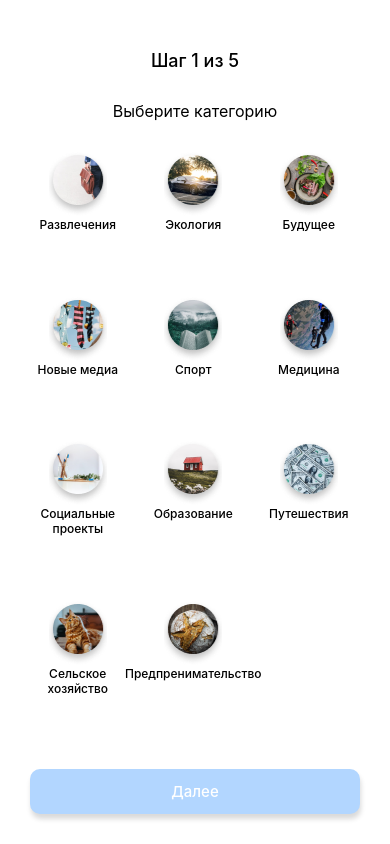
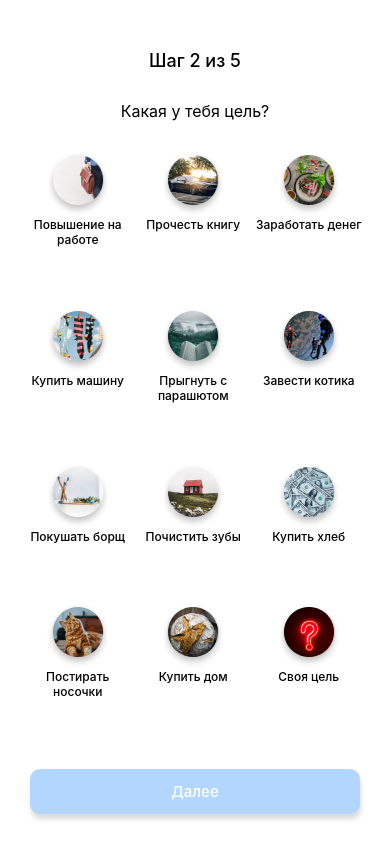
Before and after one commit to mikhail-chystsiakou/inspiration-app, a React Native app: screen /SelectGoal in a window 390 px wide. Built offline with nearby package versions, Linux system fonts and the light colour scheme.

Commit message:
selection animation & one-item selection & goal selection screen

```diff
--- a/src/App.tsx
+++ b/src/App.tsx
@@ -6,14 +6,15 @@ import { registerRootComponent } from 'expo';
 // import useCachedResources from './hooks/useCachedResources';
 // import useColorScheme from './hooks/useColorScheme';
 import { Text } from 'react-native';
-import SelectCategoryContainer from 'selectCategory/selectCategoryContainer';
+import SelectCategoryContainer from 'selectCategoryGoal/SelectCategoryContainer';
+import Navigation from 'navigation/Navigation'
 
 registerRootComponent(App);
 
 export default function App() {
     return (
       <SafeAreaProvider>
-        <SelectCategoryContainer/>
+        <Navigation/>
         <StatusBar />
       </SafeAreaProvider>
     );
--- /dev/null
+++ b/src/const/goals.js
@@ -0,0 +1,16 @@
+const goals = [
+    {name: "Повышение на работе", img: require("assets/categories/1.png")},
+    {name: "Прочесть книгу", img: require("assets/categories/2.png")},
+    {name: "Заработать денег", img: require("assets/categories/3.png")},
+    {name: "Купить машину", img: require("assets/categories/4.png")},
+    {name: "Прыгнуть с парашютом", img: require("assets/categories/5.png")},
+    {name: "Завести котика", img: require("assets/categories/6.png")},
+    {name: "Покушать борщ", img: require("assets/categories/7.png")},
+    {name: "Почистить зубы", img: require("assets/categories/8.png")},
+    {name: "Купить хлеб", img: require("assets/categories/9.png")},
+    {name: "Постирать носочки", img: require("assets/categories/10.png")},
+    {name: "Купить дом", img: require("assets/categories/11.png")},
+    {name: "Своя цель", img: require("assets/categories/12.png")},
+]
+
+export default goals;
--- a/src/navigation/Navigation.tsx
+++ b/src/navigation/Navigation.tsx
@@ -1,4 +1,28 @@
-import { NavigationContainer } from "@react-navigation/native";
+import { NavigationContainer, DefaultTheme  } from "@react-navigation/native";
 import { createNativeStackNavigator } from "@react-navigation/native-stack"
+import SelectCategoryContainer from "selectCategoryGoal/SelectCategoryContainer"
+import SelectGoalContainer from "selectCategoryGoal/SelectGoalContainer"
 
-const stackNavigator = createNativeStackNavigator();
+const Stack = createNativeStackNavigator();
+
+const MyTheme = {
+    ...DefaultTheme,
+    colors: {
+      ...DefaultTheme.colors,
+      background: 'white'
+    },
+  };
+
+export default () => {
+    return (
+    <NavigationContainer theme={MyTheme}>
+        <Stack.Navigator
+        screenOptions={{
+            headerShown: false
+          }}>
+            <Stack.Screen name="SelectCategory" component={SelectCategoryContainer} />
+            <Stack.Screen name="SelectGoal" component={SelectGoalContainer} />
+        </Stack.Navigator>
+    </NavigationContainer>
+    )
+}
--- a/src/selectCategory/CategoryPreview.tsx
+++ /dev/null
@@ -1,43 +0,0 @@
-import { View, Image, Text, StyleSheet, Pressable } from "react-native";
-
-export default ({name, img, selected, setSelectedCategories}) => {
-    return (
-        <Pressable style={[styles.container, {opacity: selected ? 0.3 : 1}]}
-            onPress={() => {
-                setSelectedCategories(c => {
-                    let newState = [...c];
-                    if (newState.includes(name)) {
-                        newState = newState.filter(item => item !== name)
-                    } else {
-                        newState.push(name)
-                    }
-                    return newState
-                })
-
-            }}
-        >
-            <Image style={[styles.image]} source={img}/>
-            <Text style={styles.text}>{name}</Text>
-        </Pressable>
-    )
-}
-
-const styles = StyleSheet.create({
-    container: {
-        minWidth: "30%",
-        maxWidth: "33%",
-        justifyContent: "flex-start",
-        alignItems: "center",
-        width: 0,
-        flex: 1
-    },
-    image: {
-        width: "50%",
-        aspectRatio: 1,
-    },
-    text: {
-        textAlign: "center",
-        fontSize: 12,
-        fontWeight: "500",
-    },
-})
--- a/src/selectCategory/SelectCategoryContainer.tsx
+++ /dev/null
@@ -1,10 +0,0 @@
-import { View, Text } from "react-native";
-import SelectCategory from "./selectCategory"
-import categories from "const/categories";
-
-export default () => {
-
-    return (
-        <SelectCategory categories={categories}/>
-    )
-}
--- /dev/null
+++ b/src/selectCategoryGoal/ItemPreview.tsx
@@ -0,0 +1,74 @@
+import { View, Image, Text, StyleSheet, Pressable, Animated } from "react-native";
+import { useRef} from "react";
+
+const IMAGE_SIZE_SELECTED = 1.5;
+const IMAGE_SIZE_UNSELECTED = 1;
+
+export default ({name, img, selectedItem, setSelectedItem}) => {
+    const thisSelected = name === selectedItem;
+    const otherSelected = selectedItem && !thisSelected;
+
+    const imageSize = useRef(
+        new Animated.Value(IMAGE_SIZE_UNSELECTED)
+    ).current;
+
+    const selectImage = () => {
+        Animated.timing(imageSize, {
+            toValue: IMAGE_SIZE_SELECTED,
+            duration: 150,
+            useNativeDriver: true,
+        }).start();
+    }
+    const unSelectImage = () => {
+        Animated.timing(imageSize, {
+            toValue: IMAGE_SIZE_UNSELECTED,
+            duration: 150,
+            useNativeDriver: true,
+        }).start();
+    }
+
+    if (thisSelected) {
+        selectImage();
+    } else {
+        unSelectImage();
+    }
+
+    return (
+        <Pressable style={[
+            styles.container,
+            {opacity: (thisSelected || !otherSelected) ? 1 : 0.6}
+        ]}
+            onPress={() => {
+                console.log(name);
+                if (!thisSelected) {
+                    setSelectedItem(name);
+                } else {
+                    setSelectedItem(null);
+                }
+            }}
+        >
+            <Animated.Image style={[styles.image, {transform: [{scale: imageSize}]}]} source={img}/>
+            <Text style={styles.text}>{name}</Text>
+        </Pressable>
+    )
+}
+
+const styles = StyleSheet.create({
+    container: {
+        minWidth: "30%",
+        maxWidth: "33%",
+        justifyContent: "flex-start",
+        alignItems: "center",
+        width: 0,
+        flex: 1
+    },
+    image: {
+        width: "50%",
+        aspectRatio: 1,
+    },
+    text: {
+        textAlign: "center",
+        fontSize: 12,
+        fontWeight: "500",
+    },
+})
--- /dev/null
+++ b/src/selectCategoryGoal/SelectCategoryContainer.tsx
@@ -0,0 +1,21 @@
+import { useState } from "react";
+import SelectItemScreen from "selectCategoryGoal/SelectItemScreen"
+import categories from "const/categories";
+
+export default ({navigation}) => {
+    const [selectedCategory, setSelectedCategory] = useState(null);
+    const _categories = {
+      all: categories,
+      selected: selectedCategory,
+      setSelected: setSelectedCategory
+    }
+    const navigateNext = () => navigation.navigate("SelectGoal");
+    return (
+        <SelectItemScreen
+          header="Шаг 1 из 5"
+          subHeader="Выберите категорию"
+          navigateNext={navigateNext}
+          items={_categories}
+        />
+    )
+}
--- /dev/null
+++ b/src/selectCategoryGoal/SelectGoalContainer.tsx
@@ -0,0 +1,21 @@
+import { useState } from "react";
+import SelectItemScreen from "selectCategoryGoal/SelectItemScreen"
+import goals from "const/goals";
+
+export default ({navigation}) => {
+    const [selectedGoal, setSelectedGoal] = useState(null);
+    const _goals = {
+        all: goals,
+        selected: selectedGoal,
+        setSelected: setSelectedGoal
+    }
+    const navigateNext = () => navigation.navigate("SelectCategory");
+    return (
+        <SelectItemScreen
+          header="Шаг 2 из 5"
+          subHeader="Какая у тебя цель?"
+          navigateNext={navigateNext}
+          items={_goals}
+        />
+    )
+}
--- a/src/selectCategory/SelectCategory.tsx
+++ b/src/selectCategoryGoal/SelectItemScreen.tsx
@@ -1,29 +1,31 @@
-import { useState } from "react";
 import { Text, View, StyleSheet, TouchableOpacity } from 'react-native';
-import CategoryPreview from 'selectCategory/CategoryPreview'
+import ItemPreview from 'selectCategoryGoal/ItemPreview'
 
-export default ({categories}) => {
-    const [selectedCategories, setSelectedCategories] = useState([]);
-    const buttonEnabled = selectedCategories.length > 0;
+export default ({header, subHeader, items, navigateNext}) => {
+    const buttonEnabled = items.selected != null;
     return (
         <View style={styles.container}>
-        <Text style={styles.stepNo}>Шаг 1 из 5</Text>
-        <Text style={styles.selectCategory}>Выберите категорию</Text>
-        <View style={styles.categories}>
-            {categories.map(c => {
+        <Text style={styles.header}>{header}</Text>
+        <Text style={styles.subHeader}>{subHeader}</Text>
+        <View style={styles.items}>
+            {items.all.map(c => {
                 return (
-                  <CategoryPreview key={c.name} name={c.name} img={c.img}
-                    selected={selectedCategories.includes(c.name)}
-                    setSelectedCategories={setSelectedCategories}
+                  <ItemPreview key={c.name}
+                    name={c.name} img={c.img}
+                    selectedItem={items.selected}
+                    setSelectedItem={items.setSelected}
                   />
                 )
             })
         }
         </View>
-        <TouchableOpacity disabled={!buttonEnabled} style={[
+        <TouchableOpacity
+          disabled={!buttonEnabled}
+          style={[
             styles.button,
             buttonEnabled && styles.buttonEnabled
-            ]}>
+          ]}
+          onPress={navigateNext}>
             <Text style={styles.buttonText}>Далее</Text>
             </TouchableOpacity>
     </View>
@@ -35,19 +37,19 @@ const styles = StyleSheet.create({
         flex: 1,
         padding: 20
     },
-    stepNo: {
+    header: {
         marginTop: 30,
         fontSize: 18,
         textAlign: "center",
         fontWeight: "500",
     },
-    selectCategory: {
+    subHeader: {
         marginVertical: 30,
         fontSize: 16,
         textAlign: "center",
         fontWeight: "400",
     },
-    categories: {
+    items: {
         flexWrap: "wrap",
         flexDirection: "row",
         flexGrow: 1,
```
Also changed, not shown: 1 other file (tests, documents, lock files or other folders).
